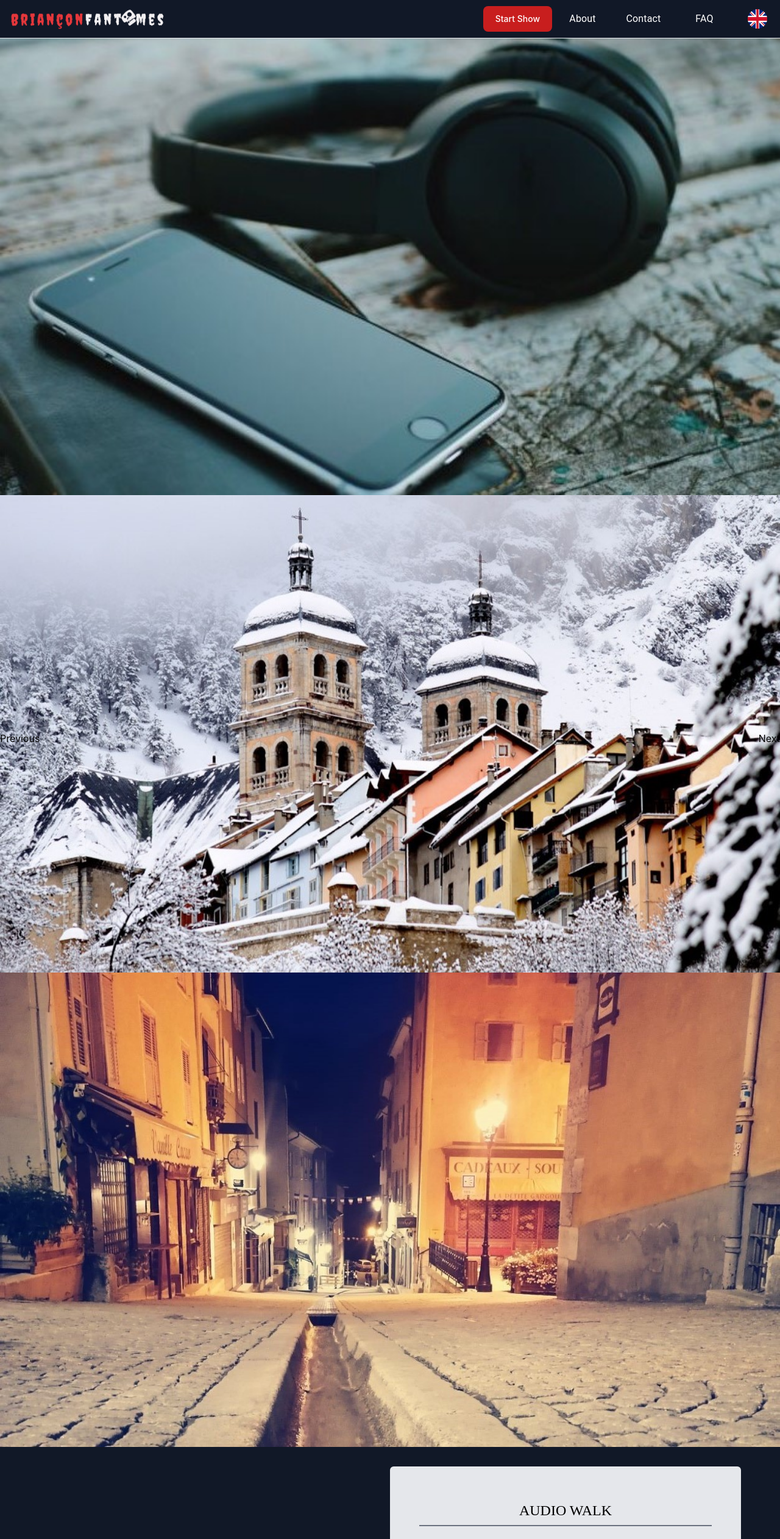
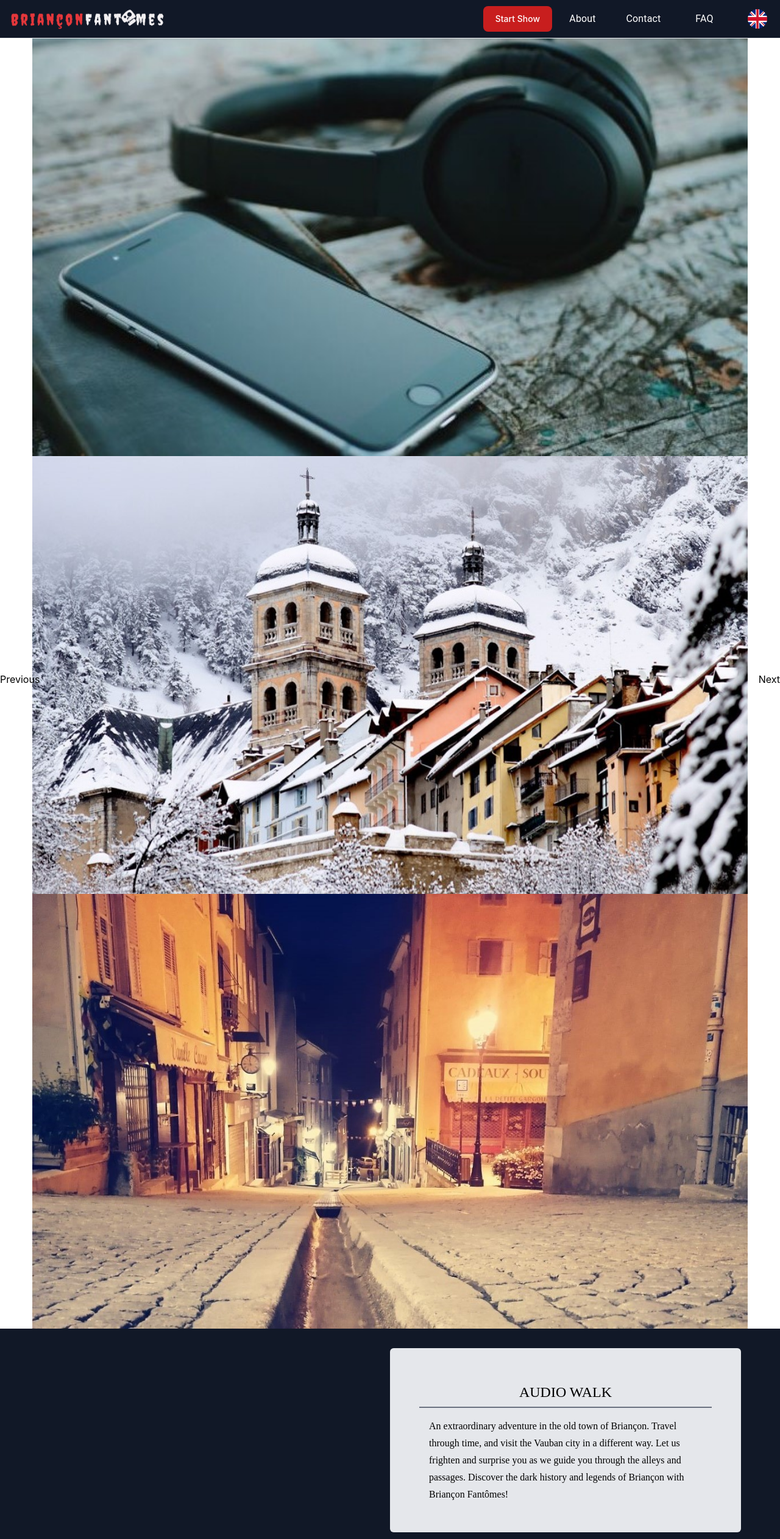
Before and after one commit to revyrob/brianconFantomes-V2, a React (Create React App) app: page / in a window 1280 px wide. Shown: the top 2524 px of the page at 61% size. Built offline with nearby package versions, Linux system fonts and the light colour scheme; what tw-elements would draw is missing.

Commit message:
worked on carousel

```diff
--- a/src/components/Hero/Hero.js
+++ b/src/components/Hero/Hero.js
@@ -13,7 +13,7 @@ function Hero() {
         class="carousel slide relative mt-12"
         data-bs-ride="carousel"
       >
-        <div className="carousel-indicators absolute right-0 bottom-0 left-0 flex justify-center p-0 mb-4">
+        <div className="carousel-indicators absolute right-0 bottom-0 left-0 flex justify-center p-0 mb-4 ">
           <button
             type="button"
             data-bs-target="#carouselExampleCaptions"
@@ -37,17 +37,25 @@ function Hero() {
         </div>
         <div className="carousel-inner relative w-full overflow-hidden">
           <div className="carousel-item active relative float-left w-full">
-            <img src={book} className="block w-full" alt="briancon" />
+            <img
+              src={book}
+              className="block w-full mt-12 md:w-11/12 mx-auto md:mt-0"
+              alt="briancon"
+            />
           </div>
-          <div className="carousel-item relative float-left w-full">
+          <div className="carousel-item relative float-left w-full ">
             <img
               src={briancon}
-              className="block w-full"
+              className="block w-full mt-12 md:w-11/12 mx-auto md:mt-0"
               alt="book and headphones"
             />
           </div>
-          <div className="carousel-item relative float-left w-full">
-            <img src={gargouille} className="block w-full" alt="snowBriancon" />
+          <div className="carousel-item relative float-left w-full ">
+            <img
+              src={gargouille}
+              className="block w-full mt-12 md:w-11/12 mx-auto md:mt-0"
+              alt="snowBriancon"
+            />
           </div>
         </div>
         <button
@@ -57,13 +65,13 @@ function Hero() {
           data-bs-slide="prev"
         >
           <span
-            className="carousel-control-prev-icon inline-block bg-no-repeat"
+            className="carousel-control-prev-icon inline-block bg-no-repeat "
             aria-hidden="true"
           ></span>
           <span className="visually-hidden">Previous</span>
         </button>
         <button
-          className="carousel-control-next absolute top-0 bottom-0 flex items-center justify-center p-0 text-center border-0 hover:outline-none hover:no-underline focus:outline-none focus:no-underline right-0"
+          className="carousel-control-next absolute top-0 bottom-0 flex items-center justify-center p-0 text-center border-0 hover:outline-none hover:no-underline focus:outline-none focus:no-underline right-0 "
           type="button"
           data-bs-target="#carouselExampleCaptions"
           data-bs-slide="next"
```
